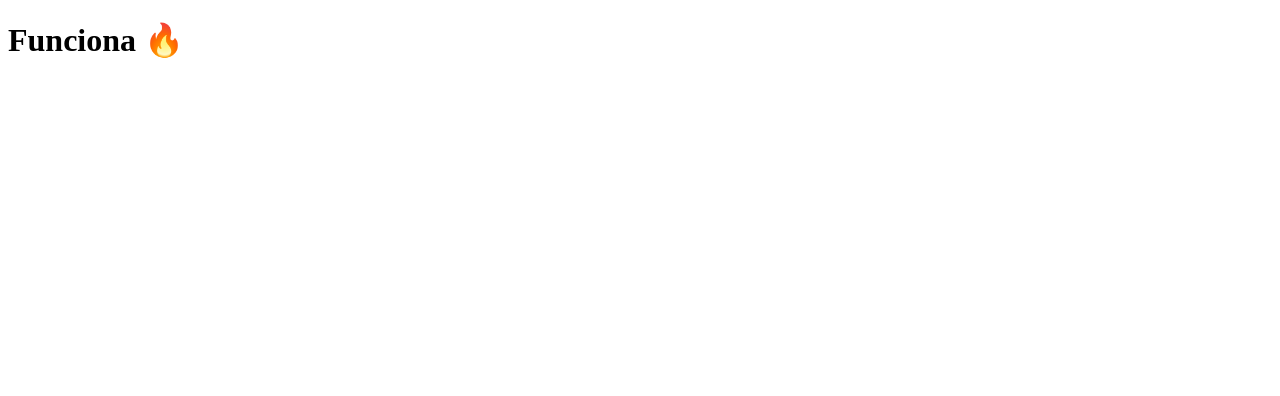
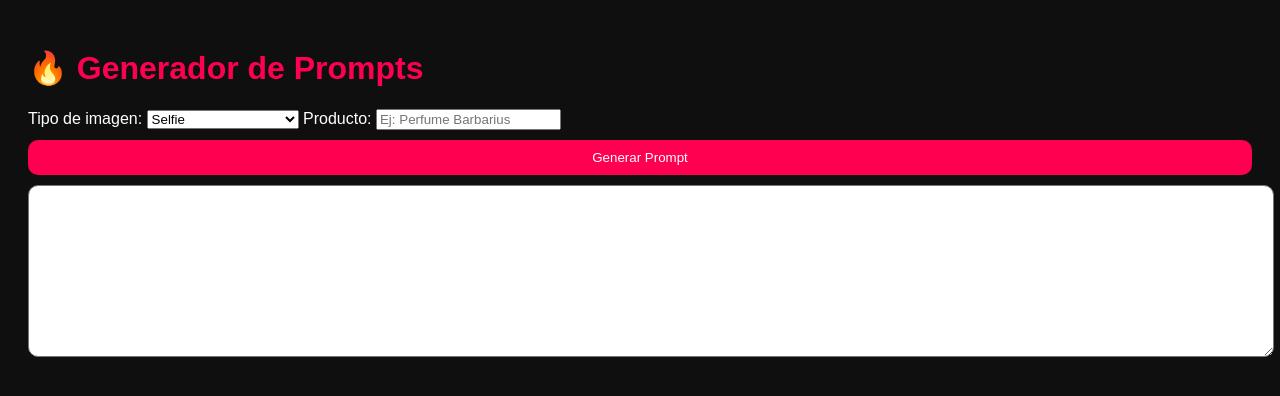
Before and after one commit to davidpmaita9/naguayaba-prompts, a plain HTML site: page index.html in a window 1280 px wide. Drawn offline with Linux system fonts and the light colour scheme.

Commit message:
Revamp index.html for prompt generator

```diff
--- a/index.html
+++ b/index.html
@@ -1,9 +1,66 @@
 <!DOCTYPE html>
-<html>
+<html lang="es">
 <head>
-<title>Prompt Creator</title>
+  <meta charset="UTF-8">
+  <title>Náguayaba Prompts</title>
+  <meta name="viewport" content="width=device-width, initial-scale=1.0">
+  <style>
+    body {
+      font-family: Arial, sans-serif;
+      background: #0f0f0f;
+      color: white;
+      padding: 20px;
+    }
+    h1 {
+      color: #ff0050;
+    }
+    textarea {
+      width: 100%;
+      height: 150px;
+      margin-top: 10px;
+      border-radius: 10px;
+      padding: 10px;
+    }
+    button {
+      margin-top: 10px;
+      padding: 10px;
+      background: #ff0050;
+      border: none;
+      color: white;
+      border-radius: 10px;
+      width: 100%;
+    }
+  </style>
 </head>
+
 <body>
-<h1>Funciona 🔥</h1>
+
+<h1>🔥 Generador de Prompts</h1>
+
+<label>Tipo de imagen:</label>
+<select id="tipo">
+  <option>Selfie</option>
+  <option>De frente</option>
+  <option>Sosteniendo producto</option>
+</select>
+
+<label>Producto:</label>
+<input type="text" id="producto" placeholder="Ej: Perfume Barbarius">
+
+<button onclick="generar()">Generar Prompt</button>
+
+<textarea id="resultado"></textarea>
+
+<script>
+function generar() {
+  let tipo = document.getElementById("tipo").value;
+  let producto = document.getElementById("producto").value;
+
+  let prompt = `Ultra realistic ${tipo} style, influencer holding ${producto}, cinematic lighting, 4K, natural skin, high detail, TikTok style, viral product video`;
+
+  document.getElementById("resultado").value = prompt;
+}
+</script>
+
 </body>
 </html>
```
